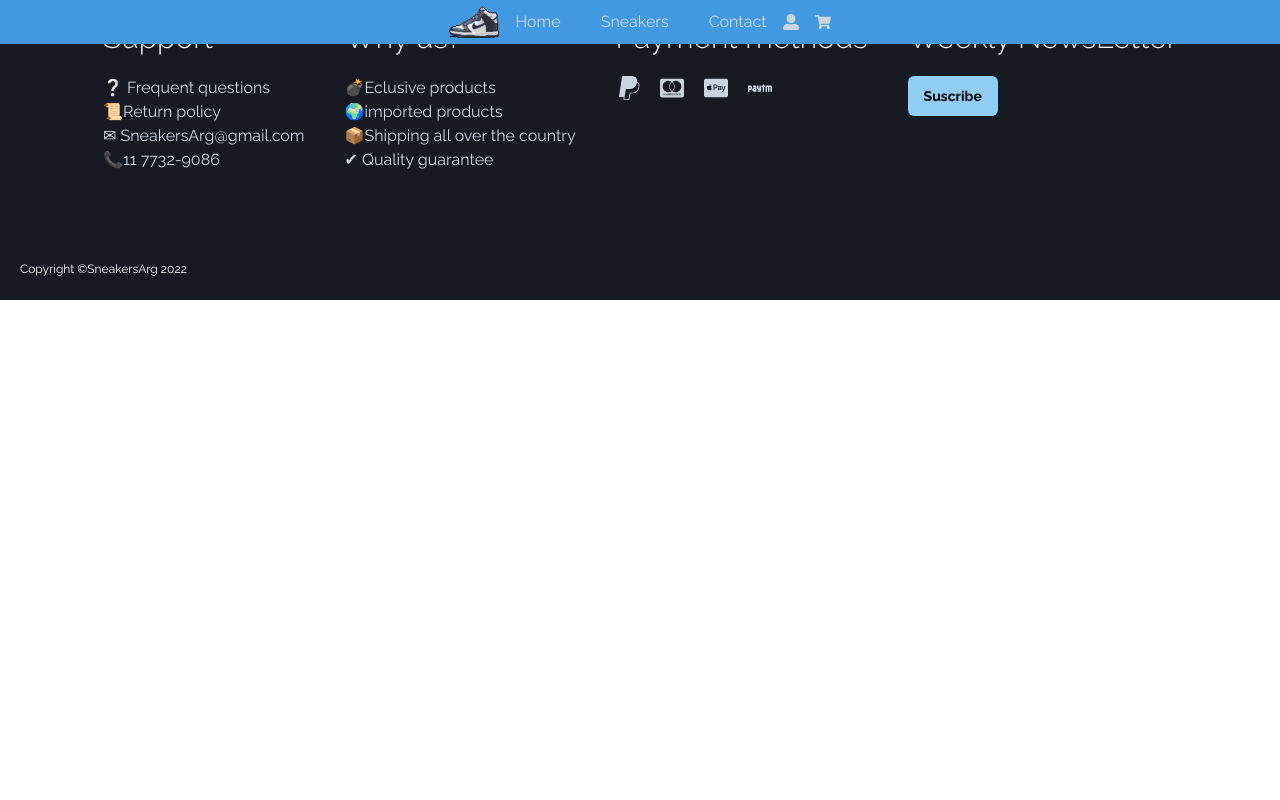
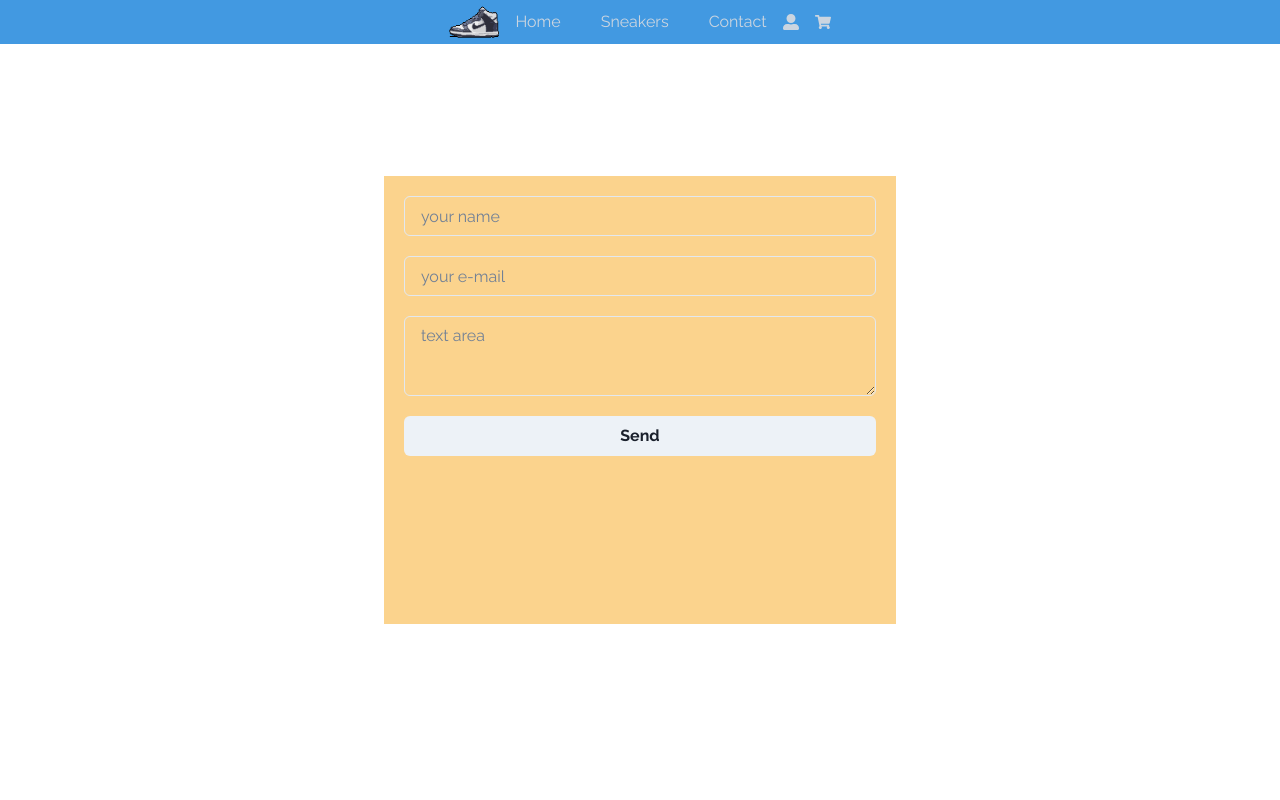
Before and after one commit to RodrigoSpano/SneakersArg-Spano, a React (Vite) app: page /contact in a window 1280 px wide. Shown: the top 800 px of the page. Built offline with nearby package versions, Linux system fonts and the light colour scheme.

Commit message:
empce pagina contacto

```diff
--- a/src/App.jsx
+++ b/src/App.jsx
@@ -4,6 +4,7 @@ import { Footer } from './App/components/footer/Footer'
 import Home from "./App/pages/Home"
 import Products from "./App/pages/Products"
 import ProductPage from "./App/pages/ProductPage"
+import SupportPage from "./App/pages/SupportPage"
 
 function App() {
 
@@ -14,6 +15,7 @@ function App() {
         <Route path="/" element={<Home />} />
         <Route path="/sneakers" element={<Products />} />
         <Route path="/sneakers/:itemId" element={<ProductPage />} />
+        <Route path="/contact" element={<SupportPage />} />
         <Route path="*" element={''} /> //todo page not found
       </Routes>
       <Footer />
--- /dev/null
+++ b/src/App/pages/SupportPage.jsx
@@ -0,0 +1,29 @@
+import { Button, Input, Stack, Textarea, Box, chakra } from '@chakra-ui/react'
+import React from 'react'
+
+export default function SupportPage() {
+
+
+  return (
+    <Stack h='100vh' w='100vw' justifyContent='center' alignItems='center' >
+
+        <Box bg='orange.200' w='lg' minH='md' p={5}>
+          <chakra.form display='flex' flexDirection='column' gap={5}>
+            <Input
+              name='name'
+              placeholder='your name'
+            />
+            <Input
+              name='mail'
+              placeholder='your e-mail'
+            />
+            <Textarea name='text'
+              placeholder='text area'
+            />
+            <Button type='submit'>Send</Button>
+        </chakra.form>
+        </Box>
+
+    </Stack>
+  )
+}
```
